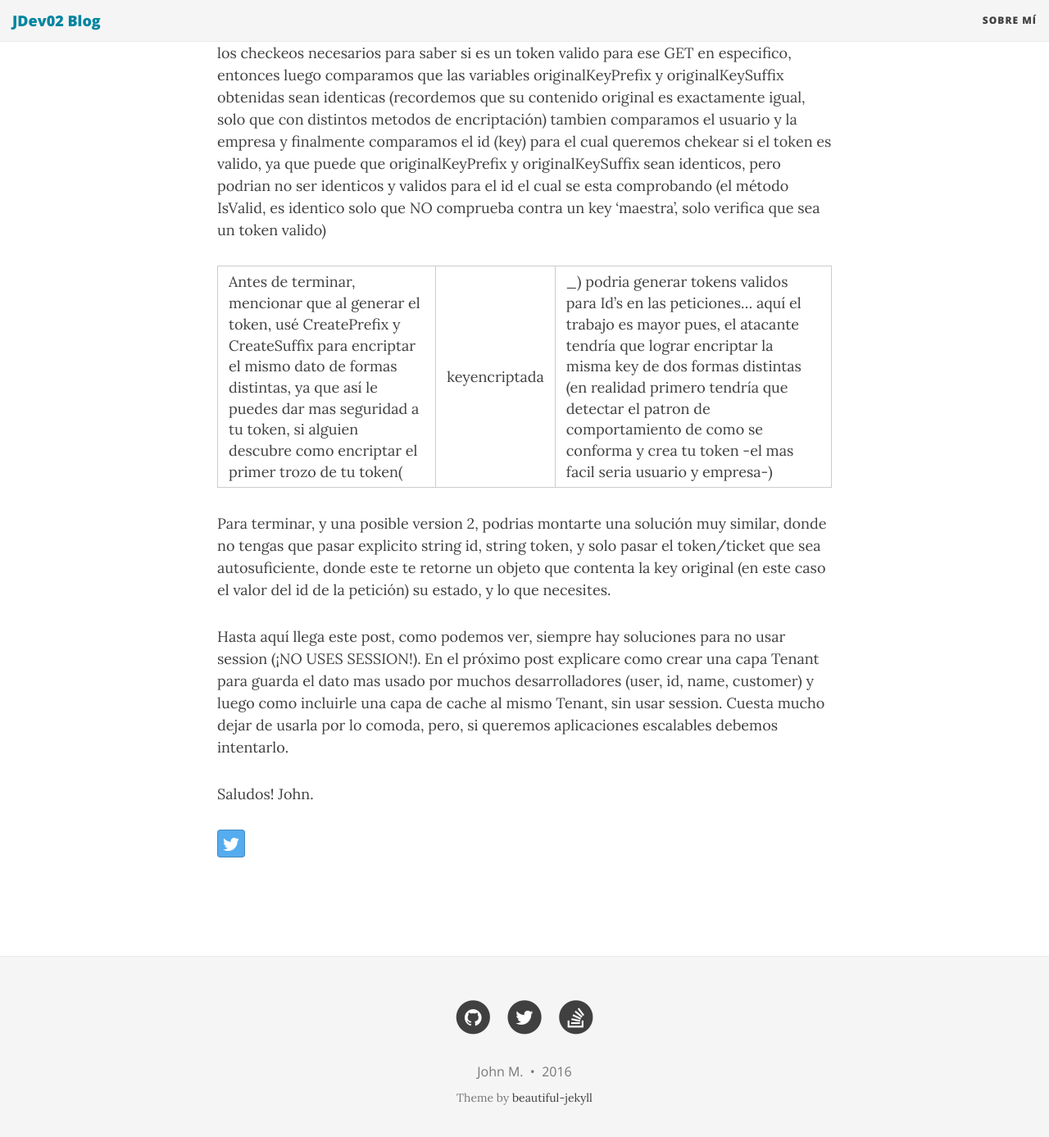
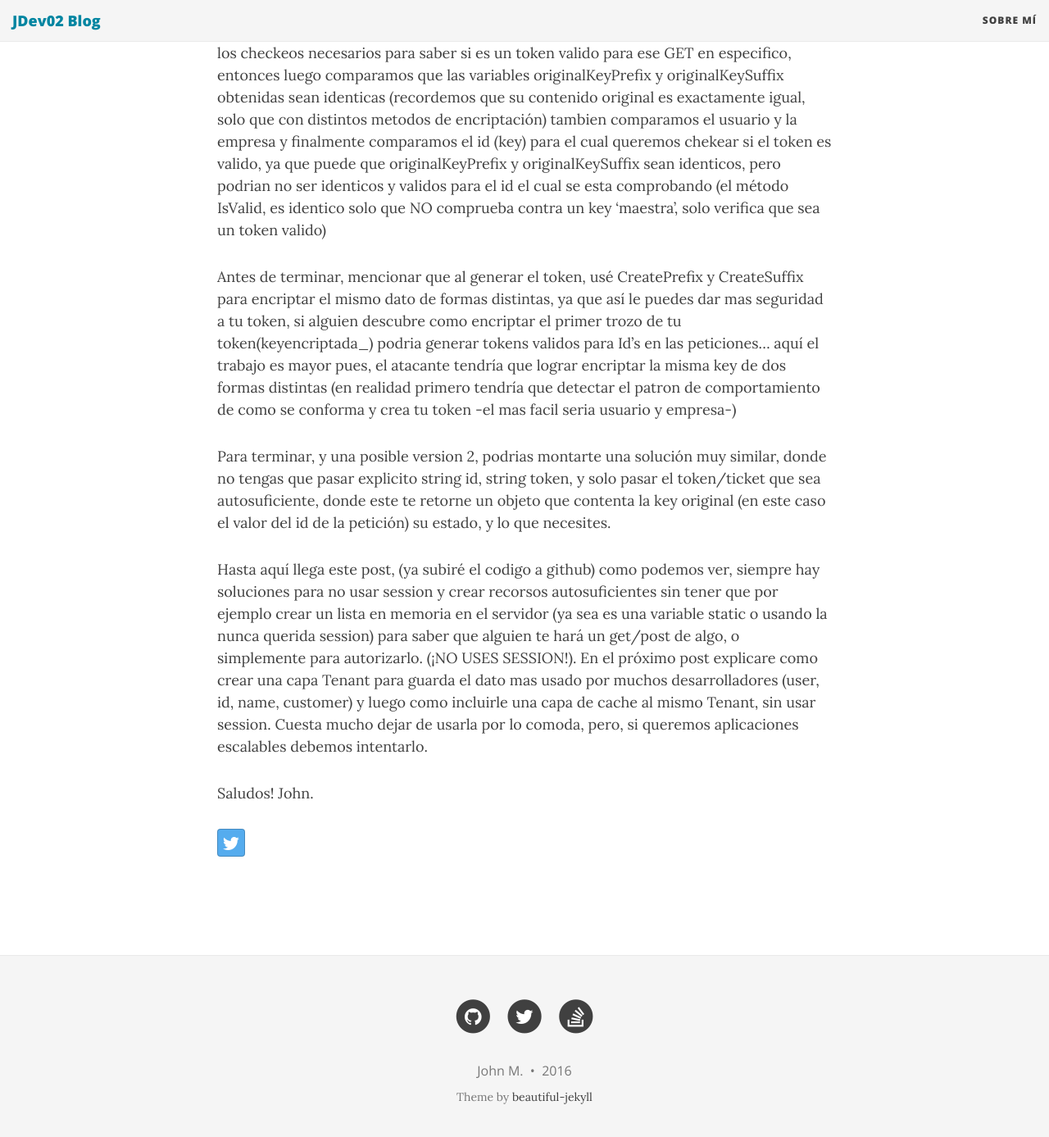
Before and after one commit to JDev02/JDev02.github.io, a Jekyll site: the page built from _posts/2016-10-11-token-stateless.md, in a window 1280 px wide and 1400 px high, scrolled down 4608 px. Shown: the top 1387 px of the window at 82% size. Built offline with Jekyll 4.4.1, drawn with Linux system fonts in a browser that asks for light colours; nearby versions of some CDN libraries; comment, search, counter and statistics services are not loaded.

Commit message:
primer post...

```diff
--- a/_posts/2016-10-11-token-stateless.md
+++ b/_posts/2016-10-11-token-stateless.md
@@ -141,11 +141,11 @@ En el código esta comentado explicando su funcionamiento.
 Para terminar retornamos los checkeos necesarios para saber si es un token valido para ese GET en especifico,
 entonces luego comparamos que las variables originalKeyPrefix y originalKeySuffix obtenidas sean identicas (recordemos que su contenido original es exactamente igual, solo que con distintos metodos de encriptación) tambien comparamos el usuario y la empresa y finalmente comparamos el id (key) para el cual queremos chekear si el token es valido, ya que puede que originalKeyPrefix y originalKeySuffix sean identicos, pero podrian no ser identicos y validos para el id el cual se esta comprobando (el método IsValid, es identico solo que NO comprueba contra un key 'maestra', solo verifica que sea un token valido)
 
-Antes de terminar, mencionar que al generar el token, usé CreatePrefix y CreateSuffix para encriptar el mismo dato de formas distintas, ya que así le puedes dar mas seguridad a tu token, si alguien descubre como encriptar el primer trozo de tu token(|keyencriptada|_) podria generar tokens validos para Id's en las peticiones... aquí el trabajo es mayor pues, el atacante tendría que lograr encriptar la misma key de dos formas distintas (en realidad primero tendría que detectar el patron de comportamiento de como se conforma y crea tu token -el mas facil seria usuario y empresa-)
+Antes de terminar, mencionar que al generar el token, usé CreatePrefix y CreateSuffix para encriptar el mismo dato de formas distintas, ya que así le puedes dar mas seguridad a tu token, si alguien descubre como encriptar el primer trozo de tu token(keyencriptada_) podria generar tokens validos para Id's en las peticiones... aquí el trabajo es mayor pues, el atacante tendría que lograr encriptar la misma key de dos formas distintas (en realidad primero tendría que detectar el patron de comportamiento de como se conforma y crea tu token -el mas facil seria usuario y empresa-)
 
 Para terminar, y una posible version 2, podrias montarte una solución muy similar, donde no tengas que pasar explicito string id, string token, y solo pasar el token/ticket que sea autosuficiente, donde este te retorne un objeto que contenta la key original (en este caso el valor del id de la petición) su estado, y lo que necesites.
 
-Hasta aquí llega este post, como podemos ver, siempre hay soluciones para no usar session (¡NO USES SESSION!).
+Hasta aquí llega este post, (ya subiré el codigo a github) como podemos ver, siempre hay soluciones para no usar session y crear recorsos autosuficientes sin tener que por ejemplo crear un lista en memoria en el servidor (ya sea es una variable static o usando la nunca querida session) para saber que alguien te hará un get/post de algo, o simplemente para autorizarlo. (¡NO USES SESSION!).
 En el próximo post explicare como crear una capa Tenant para guarda el dato mas usado por muchos desarrolladores (user, id, name, customer) y luego como incluirle una capa de cache al mismo Tenant, sin usar session.
 Cuesta mucho dejar de usarla por lo comoda, pero, si queremos aplicaciones escalables debemos intentarlo.
 
```
